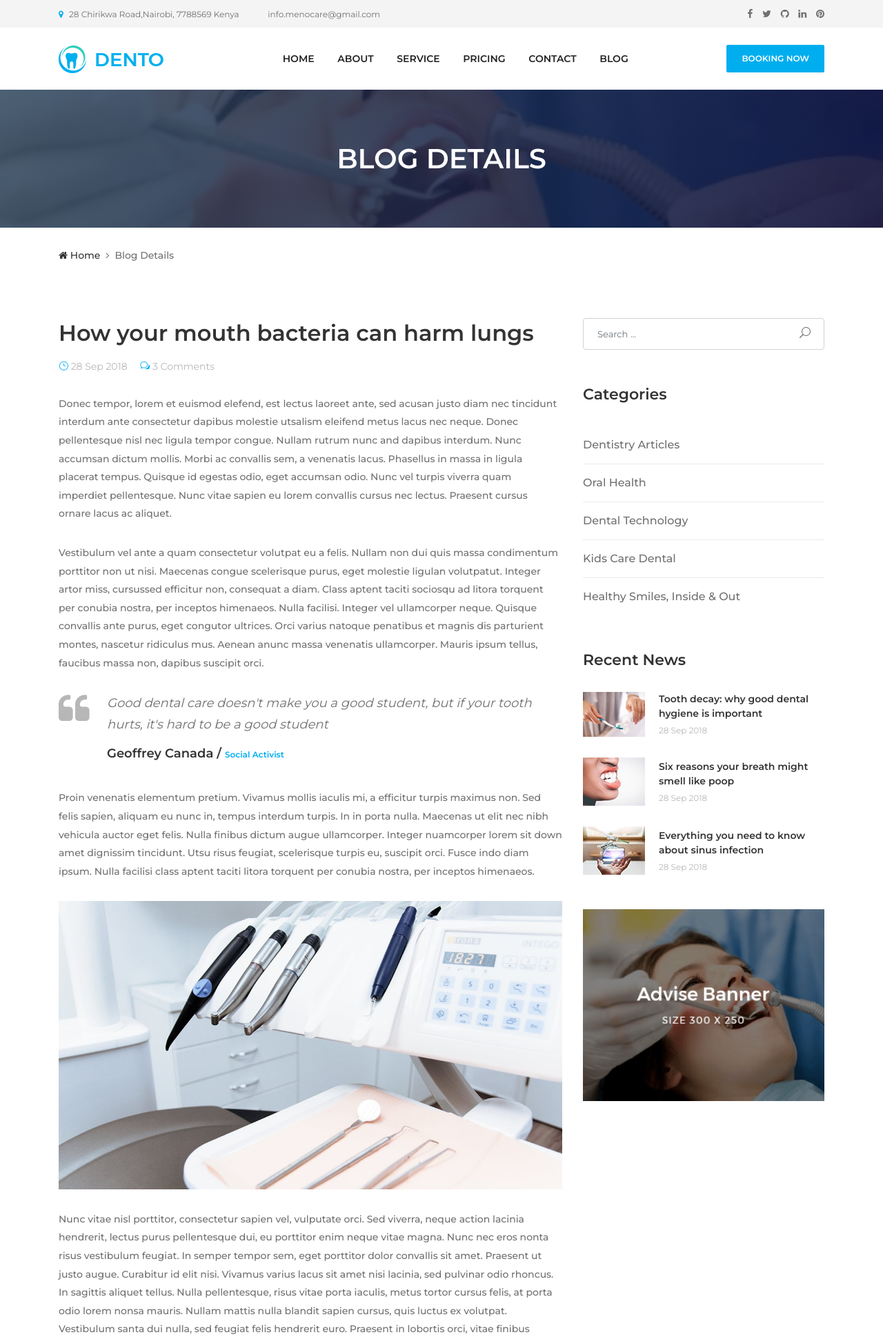
After one commit to CleoMugs/dentist, a Django app: template menocare/templates/blog_details.html in a window 1280 px wide. The commit adds this page. Shown: the top 1938 px of the page at 69% size. Run offline with Django 3.2, Linux system fonts and the light colour scheme; the template is opened without the code that fills it, so the values that code supplies are empty; parts of the project's set-up code (start-up, migrations or seed data) failed here and were passed over; some libraries are stand-ins or nearby versions.

Commit message:
share links

```diff
--- /dev/null
+++ b/menocare/templates/blog_details.html
@@ -0,0 +1,248 @@
+{% extends 'base.html' %}
+{% load static %}
+{% load social_share %}
+{% block title %} MenoCare|Contact {% endblock %}
+{% block meta_description %} This is menocare website {% endblock %}
+
+{% block content %}
+
+
+
+
+  <!-- ***** Breadcrumb Area Start ***** -->
+  <div class="breadcumb-area bg-img bg-gradient-overlay" style="background-image: url({% static 'img/bg-img/12.jpg' %});">
+    <div class="container h-100">
+      <div class="row h-100 align-items-center">
+        <div class="col-12">
+          <h2 class="title">Blog Details</h2>
+        </div>
+      </div>
+    </div>
+  </div>
+  <div class="breadcumb--con">
+    <div class="container">
+      <div class="row">
+        <div class="col-12">
+          <nav aria-label="breadcrumb">
+            <ol class="breadcrumb">
+              <li class="breadcrumb-item"><a href="{% url 'home' %}"><i class="fa fa-home"></i> Home</a></li>
+              <li class="breadcrumb-item active" aria-current="page">Blog Details</li>
+            </ol>
+          </nav>
+        </div>
+      </div>
+    </div>
+  </div>
+  <!-- ***** Breadcrumb Area End ***** -->
+
+  <!-- ****** Blog Area Start ******* -->
+  <section class="dento--blog-area mt-50">
+    <div class="container">
+      <div class="row">
+        <div class="col-12 col-lg-8 mb-100">
+          <!-- Blog Details Area -->
+          <div class="blog-details-area">
+            <!--img src="{% static 'img/bg-img/17.jpg' %}" alt=""-->
+
+            <h2 class="post-title">How your mouth bacteria can harm lungs</h2>
+            <div class="post-meta">
+              <a href="#"><i class="icon_clock_alt"></i> 28 Sep 2018</a>
+              <a href="#"><i class="icon_chat_alt"></i> 3 Comments</a>
+            </div>
+            <p>Donec tempor, lorem et euismod elefend, est lectus laoreet ante, sed acusan justo diam nec tincidunt interdum ante consectetur dapibus molestie utsalism eleifend metus lacus nec neque. Donec pellentesque nisl nec ligula tempor congue.
+              Nullam rutrum nunc and dapibus interdum. Nunc accumsan dictum mollis. Morbi ac convallis sem, a venenatis lacus. Phasellus in massa in ligula placerat tempus. Quisque id egestas odio, eget accumsan odio. Nunc vel turpis viverra quam
+              imperdiet pellentesque. Nunc vitae sapien eu lorem convallis cursus nec lectus. Praesent cursus ornare lacus ac aliquet.</p>
+            <p>Vestibulum vel ante a quam consectetur volutpat eu a felis. Nullam non dui quis massa condimentum porttitor non ut nisi. Maecenas congue scelerisque purus, eget molestie ligulan volutpatut. Integer artor miss, cursussed efficitur non,
+              consequat a diam. Class aptent taciti sociosqu ad litora torquent per conubia nostra, per inceptos himenaeos. Nulla facilisi. Integer vel ullamcorper neque. Quisque convallis ante purus, eget congutor ultrices. Orci varius natoque
+              penatibus et magnis dis parturient montes, nascetur ridiculus mus. Aenean anunc massa venenatis ullamcorper. Mauris ipsum tellus, faucibus massa non, dapibus suscipit orci.</p>
+            <blockquote cite="" class="dento-blockquote d-flex">
+              <div class="icon">
+                <i class="fa fa-quote-left"></i>
+              </div>
+              <div class="text">
+                <h5>Good dental care doesn't make you a good student, but if your tooth hurts, it's hard to be a good student</h5>
+                <h6>Geoffrey Canada / <span>Social Activist</span></h6>
+              </div>
+            </blockquote>
+            <p>Proin venenatis elementum pretium. Vivamus mollis iaculis mi, a efficitur turpis maximus non. Sed felis sapien, aliquam eu nunc in, tempus interdum turpis. In in porta nulla. Maecenas ut elit nec nibh vehicula auctor eget felis. Nulla
+              finibus dictum augue ullamcorper. Integer nuamcorper lorem sit down amet dignissim tincidunt.
+              Utsu risus feugiat, scelerisque turpis eu, suscipit orci. Fusce indo diam ipsum. Nulla facilisi class aptent taciti
+              litora torquent per conubia nostra, per inceptos himenaeos.</p>
+
+            <img src="{% static 'img/bg-img/25.jpg' %}" alt="">
+            <p>Nunc vitae nisl porttitor, consectetur sapien vel, vulputate orci. Sed viverra, neque action lacinia hendrerit, lectus purus pellentesque dui, eu porttitor enim neque vitae magna. Nunc nec eros nonta risus vestibulum feugiat. In
+              semper tempor sem, eget porttitor dolor convallis sit amet. Praesent ut justo augue. Curabitur id elit nisi. Vivamus varius lacus sit amet nisi lacinia, sed pulvinar odio rhoncus. In sagittis aliquet tellus. Nulla pellentesque, risus
+              vitae porta iaculis, metus tortor cursus felis, at porta odio lorem nonsa mauris. Nullam mattis nulla blandit sapien cursus, quis luctus ex volutpat. Vestibulum santa dui nulla, sed feugiat felis hendrerit euro. Praesent in lobortis
+              orci, vitae finibus tortor. Aliquam nisl sapien, posuere ac accumsan scelerisque, eleifend quis dui, quisque cursus congue nibh pretium blandit.</p>
+          </div>
+
+          <!-- Post Share  -->
+          <div class="post-share-area mb-30">
+            <!--a href="{% post_to_facebook object_or_url %}" class="facebook"><i class="fa fa-facebook"></i> Share</a>
+
+            <a href="{% post_to_twitter object_or_url %}" class="tweet"><i class="fa fa-twitter"></i> Tweet</a-->
+
+            <a href="#" class="google-plus"><i class="fa fa-instagram"></i>
+            Share</a>
+
+            <a href="#" class="pinterest"><i class="fa fa-snapchat"></i> Share</a>
+          </div>
+
+          <!-- Comments Area -->
+          <div class="comment_area clearfix">
+            <h5 class="title">3 Comments</h5>
+
+            <ol>
+              <!-- Single Comment Area -->
+              <li class="single_comment_area">
+                <!-- Comment Content -->
+                <div class="comment-content d-flex">
+                  <!-- Comment Author -->
+                  <div class="comment-author">
+                    <img src="{% static 'img/bg-img/26.jpg' %}" alt="author">
+                  </div>
+                  <!-- Comment Meta -->
+                  <div class="comment-meta">
+                    <a href="#" class="post-author">Tom Hardy / <span>28 Sep 2018 at 10:00 am</span></a>
+                    <p>Neque porro quisquam est, qui dolorem ipsum quia dolor sitdown ameto, consectetur, adipisci velit, sed quiata non numqua eius modi tempor incidunt ut labore.</p>
+                    <a href="#" class="comment-reply">Reply</a>
+                  </div>
+                </div>
+                <ol class="children">
+                  <li class="single_comment_area">
+                    <!-- Comment Content -->
+                    <div class="comment-content d-flex">
+                      <!-- Comment Author -->
+                      <div class="comment-author">
+                        <img src="{% static 'img/bg-img/27.jpg' %}" alt="author">
+                      </div>
+                      <!-- Comment Meta -->
+                      <div class="comment-meta">
+                        <a href="#" class="post-author">Samantha Harvey / <span>28 Sep 2018 at 10:30 am</span></a>
+                        <p>Neque porro quisquam est, qui dolorem ipsum quia dolor sitdown ameto, consectetur, adipisci velit, sed quiata non numqua eius modi tempor incidunt ut labore.</p>
+                        <a href="#" class="comment-reply">Reply</a>
+                      </div>
+                    </div>
+                  </li>
+                </ol>
+              </li>
+
+              <!-- Single Comment Area -->
+              <li class="single_comment_area">
+                <!-- Comment Content -->
+                <div class="comment-content d-flex">
+                  <!-- Comment Author -->
+                  <div class="comment-author">
+                    <img src="{% static 'img/bg-img/28.jpg' %}" alt="author">
+                  </div>
+                  <!-- Comment Meta -->
+                  <div class="comment-meta">
+                    <a href="#" class="post-author">Jonny Evans / <span>28 Sep 2018 at 11:00 am</span></a>
+                    <p>Neque porro quisquam est, qui dolorem ipsum quia dolor sitdown ameto, consectetur, adipisci velit, sed quiata non numqua eius modi tempor incidunt ut labore.</p>
+                    <a href="#" class="comment-reply">Reply</a>
+                  </div>
+                </div>
+              </li>
+            </ol>
+          </div>
+
+          <!-- Leave A Reply -->
+          <div class="contact-form mt-30">
+            <h5 class="mb-30">Leave A Reply</h5>
+
+            <!-- Form -->
+            <form action="#" method="post">
+              <div class="row">
+                <div class="col-lg-6">
+                  <input type="text" name="message-name" class="form-control mb-30" placeholder="Your Name">
+                </div>
+                <div class="col-lg-6">
+                  <input type="email" name="message-email" class="form-control mb-30" placeholder="Your Email">
+                </div>
+                <div class="col-12">
+                  <textarea name="message" class="form-control mb-30" placeholder="Your Message"></textarea>
+                </div>
+                <div class="col-12">
+                  <button type="submit" class="btn dento-btn">Reply</button>
+                </div>
+              </div>
+            </form>
+
+          </div>
+        </div>
+
+        <!-- Dento Sidebar Area -->
+        <div class="col-12 col-lg-4">
+          <div class="dento-sidebar">
+
+            <!-- Single Widget Area -->
+            <div class="single-widget-area search-widget">
+              <form action="#" method="post">
+                <input type="search" name="search" class="form-control" placeholder="Search ...">
+                <button type="submit"><i class="icon_search"></i></button>
+              </form>
+            </div>
+
+            <!-- Single Widget Area -->
+            <div class="single-widget-area catagories-widget">
+              <h5 class="widget-title">Categories</h5>
+
+              <!-- catagories list -->
+              <ul class="catagories-list">
+                <li><a href="#">Dentistry Articles</a></li>
+                <li><a href="#">Oral Health</a></li>
+                <li><a href="#">Dental Technology</a></li>
+                <li><a href="#">Kids Care Dental</a></li>
+                <li><a href="#">Healthy Smiles, Inside &amp; Out</a></li>
+              </ul>
+            </div>
+
+            <!-- Single Widget Area -->
+            <div class="single-widget-area news-widget">
+              <h5 class="widget-title">Recent News</h5>
+
+              <!-- Single News Area -->
+              <div class="single-news-area d-flex align-items-center">
+                <div class="blog-thumbnail">
+                  <img src="{% static 'img/bg-img/17.jpg' %}" alt="">
+                </div>
+                <div class="blog-content">
+                  <a href="#" class="post-title">Tooth decay: why good dental hygiene is important</a>
+                  <span class="post-date">28 Sep 2018</span>
+                </div>
+              </div>
+              <!-- Single News Area -->
+              <div class="single-news-area d-flex align-items-center">
+                <div class="blog-thumbnail">
+                  <img src="{% static 'img/bg-img/22.jpg' %}" alt="">
+                </div>
+                <div class="blog-content">
+                  <a href="#" class="post-title">Six reasons your breath might smell like poop</a>
+                  <span class="post-date">28 Sep 2018</span>
+                </div>
+              </div>
+              <!-- Single News Area -->
+              <div class="single-news-area d-flex align-items-center">
+                <div class="blog-thumbnail">
+                  <img src="{% static 'img/bg-img/23.jpg' %}" alt="">
+                </div>
+                <div class="blog-content">
+                  <a href="#" class="post-title">Everything you need to know about sinus infection</a>
+                  <span class="post-date">28 Sep 2018</span>
+                </div>
+              </div>
+            </div>
+
+            <!-- Single Widget Area -->
+            <div class="single-widget-area adds-widget">
+              <a href="#"><img class="w-100" src="{% static 'img/bg-img/adds.png' %}" alt=""></a>
+            </div>
+
+          </div>
+        </div>
+      </div>
+    </div>
+  </section>
+  <!-- ****** Blog Area End ******* -->
+
+ {% endblock content%}
--- a/menocare/templates/pricing.html
+++ b/menocare/templates/pricing.html
@@ -65,5 +65,5 @@
       </div>
     </div>
   </section>
-  <!-- ***** Dento Pricing Table Area End ***** -->
+  <!-- ***** MenoCare Pricing Table Area End ***** -->
 {% endblock content %}
```
Also changed, not shown: menocare/templates/blog.html (+5 -2 lines), menocare/templates/post_to_facebook.html (added), menocare/templates/post_to_twitter.html (added).
